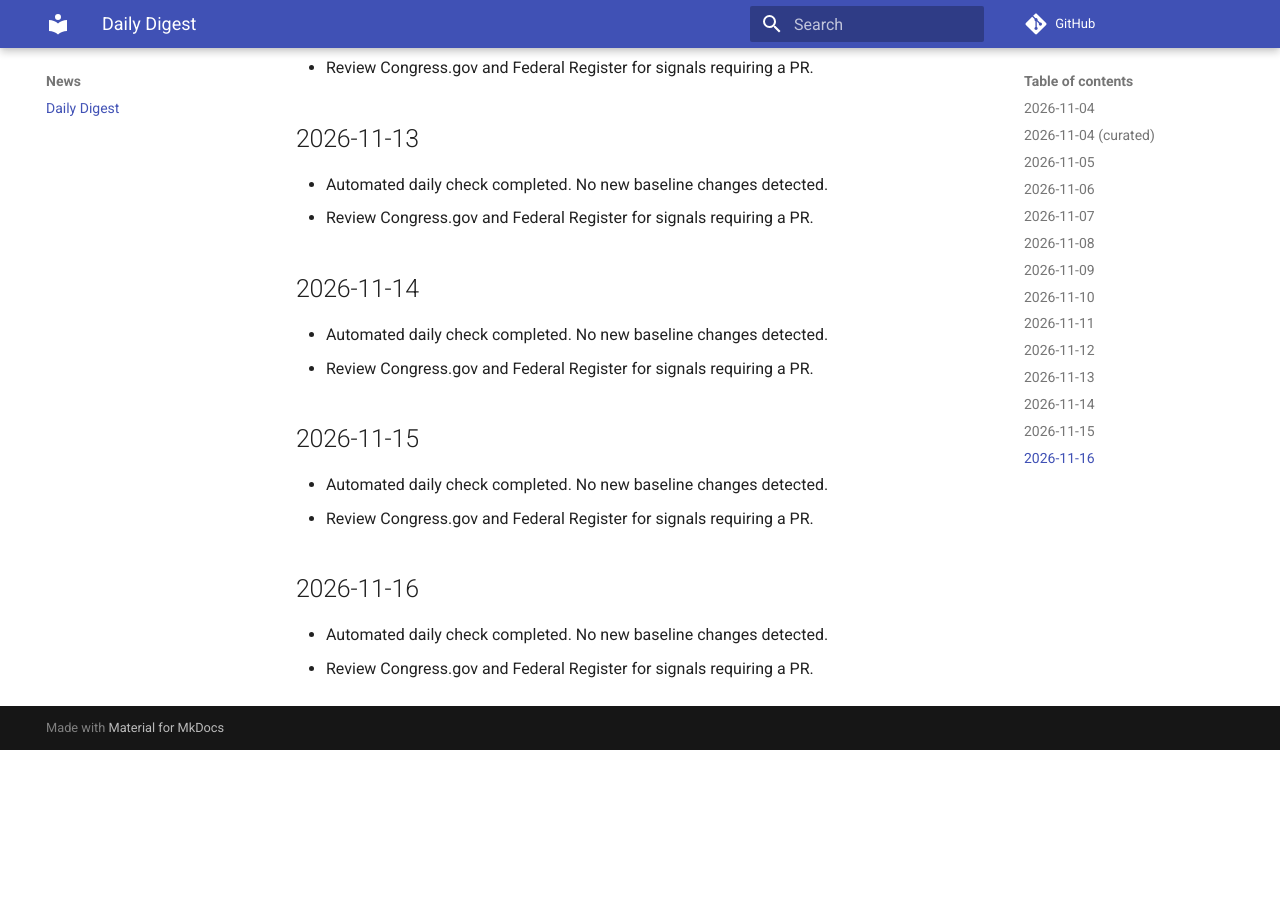
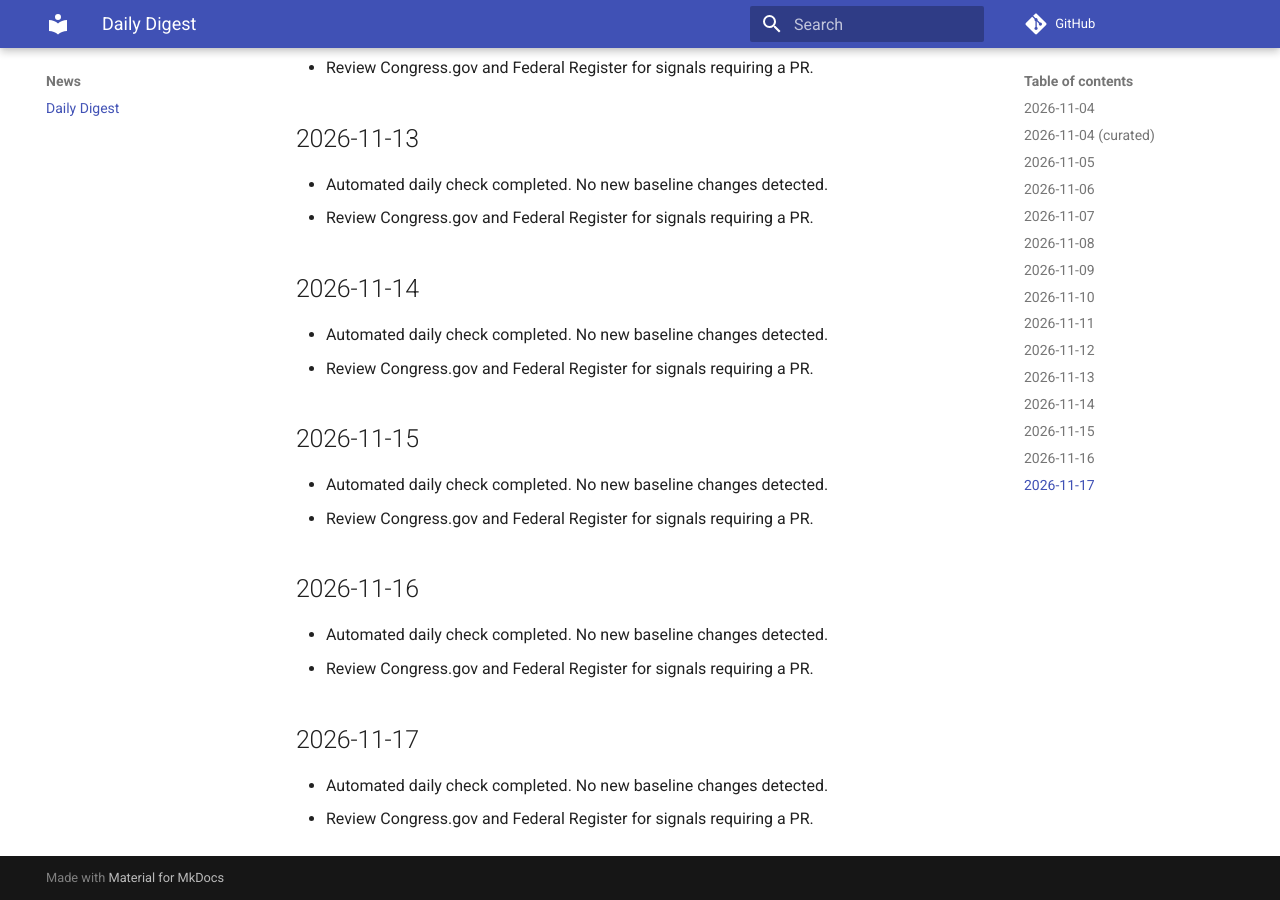
Before and after one commit to felipelago17/Congressional-Influence-Sanctions-Export-Controls, an MkDocs documentation site: the page built from docs/news/digest.md, in a window 1280 px wide and 900 px high, scrolled down 1743 px. Built offline with MkDocs 1.6.1 and Material for MkDocs 9.7.7, drawn with Linux system fonts in a browser that asks for light colours; comment, search, counter and statistics services are not loaded; before the commit the page ends 2493 px from its top, so only the background shows below that.

Commit message:
chore: daily digest

```diff
--- a/docs/news/digest.md
+++ b/docs/news/digest.md
@@ -70,3 +70,8 @@ Automated updates only. Tracker rows are added via pull request.
 
 - Automated daily check completed. No new baseline changes detected.
 - Review Congress.gov and Federal Register for signals requiring a PR.
+
+## 2026-11-17
+
+- Automated daily check completed. No new baseline changes detected.
+- Review Congress.gov and Federal Register for signals requiring a PR.
```
